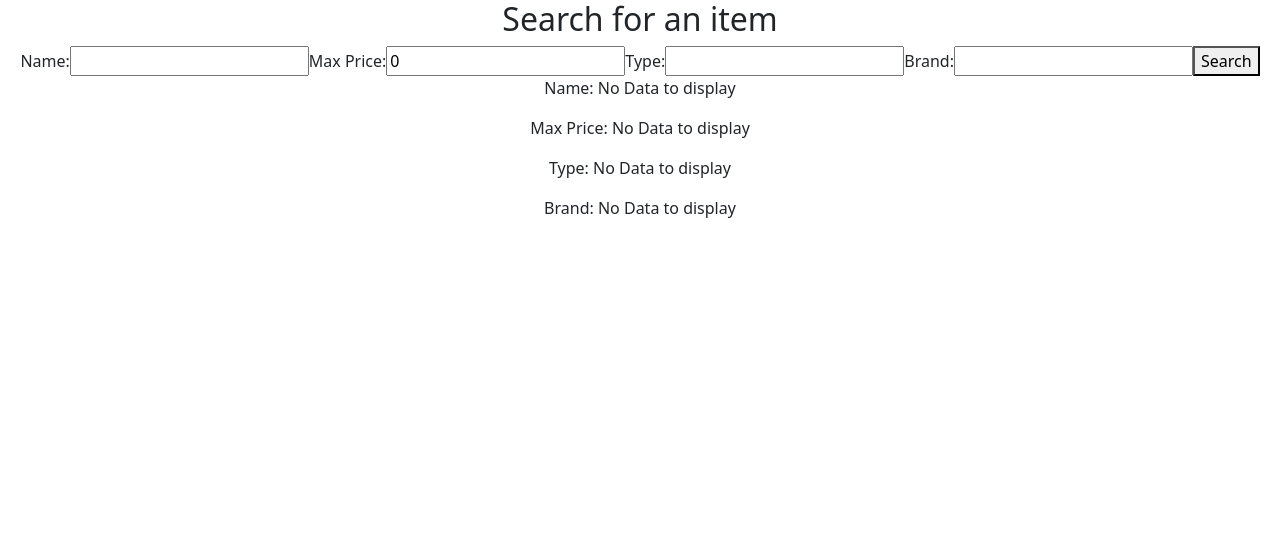
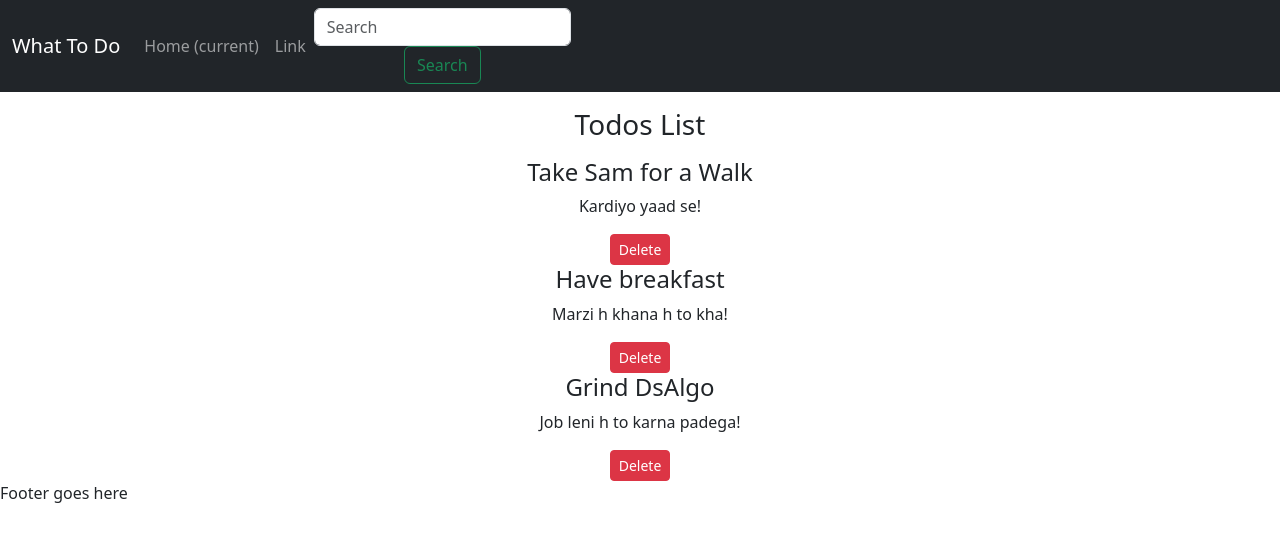
Before and after one commit to OfficialNMN/Inventory-Manager, a React (Create React App) app: page / in a window 1280 px wide. Shown: the top 542 px of the page. Built offline with nearby package versions, Linux system fonts and the light colour scheme.

Commit message:
conversion done

```diff
--- a/src/App.js
+++ b/src/App.js
@@ -1,20 +1,37 @@
-import { useState } from 'react';
 import './App.css';
-import SearchBar from './components/SearchBar';
+import Header from './components/Header';
+import Footer from './components/Footer';
+import {Todos} from './components/Todos';
 
-function App() {
-  const [data, setData] = useState({});
+function App(){
 
-  const updateData = (searchParams) => {
-    setData(searchParams);
-  };
+  const onDelete = (todo) => {
+    console.log("I am on delete")
+  }
+
+  let todos=[
+    {
+    sno:1,
+    title: "Take Sam for a Walk",
+    desc: "Kardiyo yaad se!"
+  },
+  {
+    sno:2,
+    title: "Have breakfast",
+    desc: "Marzi h khana h to kha!"
+  },
+  {
+    sno:3,
+    title: "Grind DsAlgo",
+    desc: "Job leni h to karna padega!"
+  },
+  ]
+
   return (
     <div className="App">
-      <SearchBar callback={updateData}/>
-      <p>Name: {"name" in data ? data["name"] : "No Data to display"}</p>
-      <p>Max Price: {"price" in data ? data["price"] : "No Data to display"}</p>
-      <p>Type: {"type" in data ? data["type"] : "No Data to display"}</p>
-      <p>Brand: {"brand" in data ? data["brand"] : "No Data to display"}</p>
+      <Header title='What To Do'/>
+      <Todos todos={todos} onDelete={onDelete}/>
+      <Footer/>
     </div>
   );
 }
--- /dev/null
+++ b/src/components/Footer.js
@@ -0,0 +1,9 @@
+import React from 'react'
+
+export default function Footer() {
+    return (
+        <div>
+            <p align='left'>Footer goes here</p>
+        </div>
+    )
+}
--- /dev/null
+++ b/src/components/Header.js
@@ -0,0 +1,40 @@
+import React from "react";
+import PropTypes from 'prop-types'
+
+export default function Header(props) {
+  return (
+    <nav className="navbar navbar-expand-lg navbar-dark bg-dark">
+        <div className='container-fluid'>
+        <a className="navbar-brand" href="#">{props.title}</a>
+        <button className="navbar-toggler" type="button" data-toggle="collapse" data-target="#navbarSupportedContent" aria-controls="navbarSupportedContent" aria-expanded="false" aria-label="Toggle navigation">
+            <span className="navbar-toggler-icon"></span>
+        </button>
+
+        <div className="collapse navbar-collapse" id="navbarSupportedContent">
+            <ul className="navbar-nav mr-auto">
+            <li className="nav-item active">
+                <a className="nav-link" href="#">Home <span className="sr-only">(current)</span></a>
+            </li>
+            <li className="nav-item">
+                <a className="nav-link" href="#">Link</a>
+            </li>
+            </ul>
+            <form className="form-inline my-2 my-lg-0">
+            <input className="form-control mr-sm-2" type="search" placeholder="Search" aria-label="Search"/>
+            <button className="btn btn-outline-success my-2 my-sm-0" type="submit">Search</button>
+            </form>
+        </div>
+        </div>
+    </nav>
+  );
+}
+
+// default props used when no props are defined by user
+Header.defaultProps = {
+    title: "Your title here"
+}
+
+// prototypes are to specify various types and functionalities
+Header.protoTypes = {
+    title: PropTypes.string
+}
--- a/src/components/SearchBar.js
+++ /dev/null
@@ -1,30 +0,0 @@
-import { useState } from "react"
-
-function SearchBar(props){
-    const [name,setName] = useState("");
-    const [price,setPrice] = useState(0);
-    const [type,setType] = useState("");
-    const [brand,setBrand] = useState("");
-
-    const searchButtonPressed = () => {
-        props.callback({name: name, price: price, type: type, brand: brand})
-    };
-    return(
-        <div>
-            <h2>Search for an item</h2>
-            <form>
-                <label for="name-field">Name:</label>
-                <input id="name-field" type="text" value={name} onChange={(e) => setName(e.target.value)}></input>
-                <label for="price-field">Max Price:</label>
-                <input id="price-field" type="number" value={price} onChange={(e) => setPrice(e.target.value)}></input>
-                <label for="type-field">Type:</label>
-                <input id="type-field" type="text" value={type} onChange={(e) => setType(e.target.value)}></input>
-                <label for="brand-field">Brand:</label>
-                <input id="brand-field" type="text" value={brand} onChange={(e) => setBrand(e.target.value)}></input>
-                <button type="button" onClick={searchButtonPressed}>Search</button>
-            </form>
-        </div>
-    );
-}
-
-export default SearchBar;
--- /dev/null
+++ b/src/components/TodoItem.js
@@ -0,0 +1,12 @@
+import React from 'react'
+
+export const TodoItem = ({todo, onDelete}) => {
+    return (
+        <div>
+            <h4>{todo.title}</h4>
+            <p>{todo.desc}</p>
+            <button className='btn btn-sm btn-danger' onClick={()=>{onDelete(todo)}}>Delete</button>
+
+        </div>
+    )
+}
--- /dev/null
+++ b/src/components/Todos.js
@@ -0,0 +1,14 @@
+import React from 'react'
+import { TodoItem } from './TodoItem'
+
+export const Todos = (props) => {
+    return (
+        <div className='container'>
+            <h3 className='text-center my-3'>Todos List</h3>
+            {/* to display all TodoItem components*/}
+            {props.todos.map((todo)=>{
+                return <TodoItem todo={todo} key={todo.sno} onDelete={props.onDelete}/>
+            })}
+        </div>
+    )
+}
```
